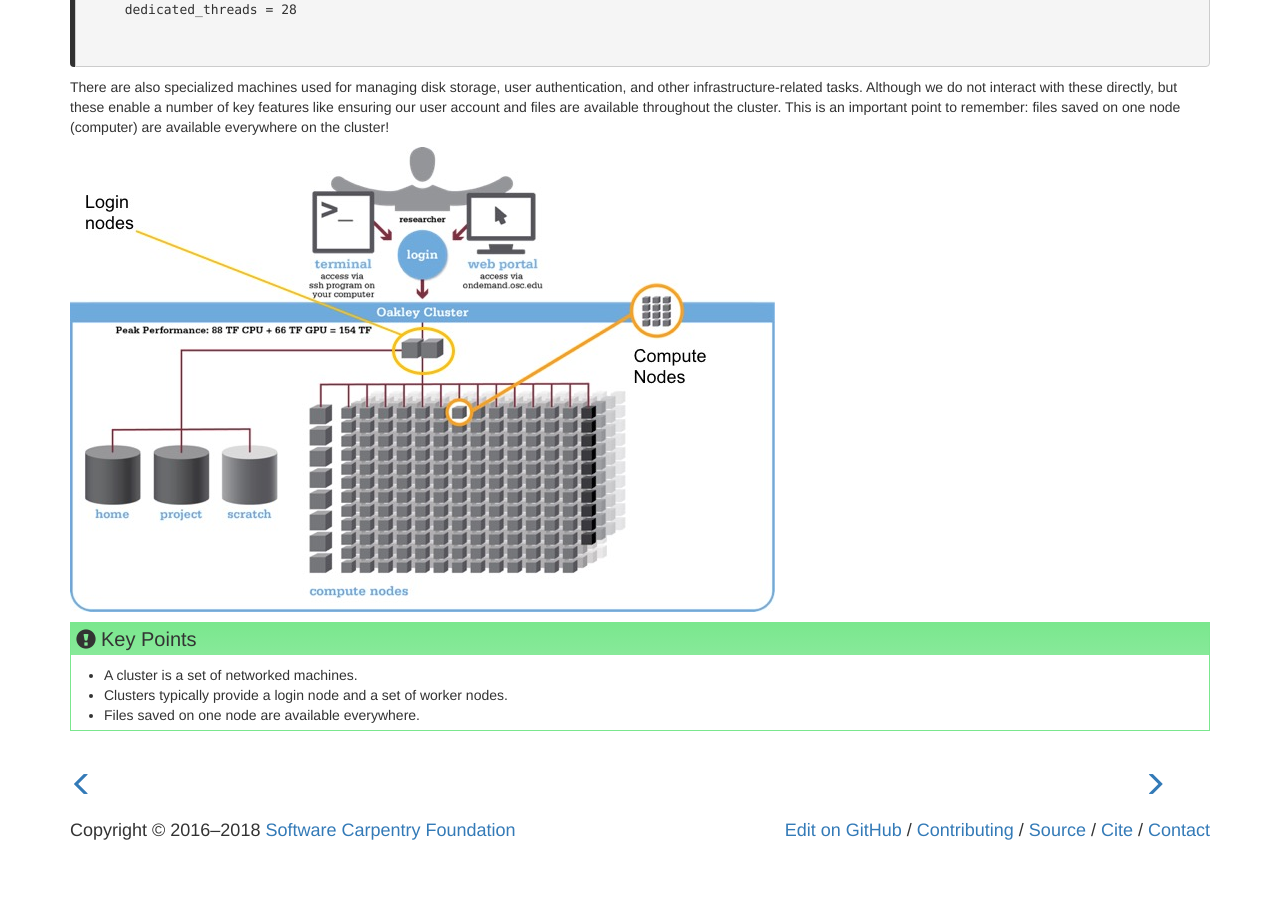
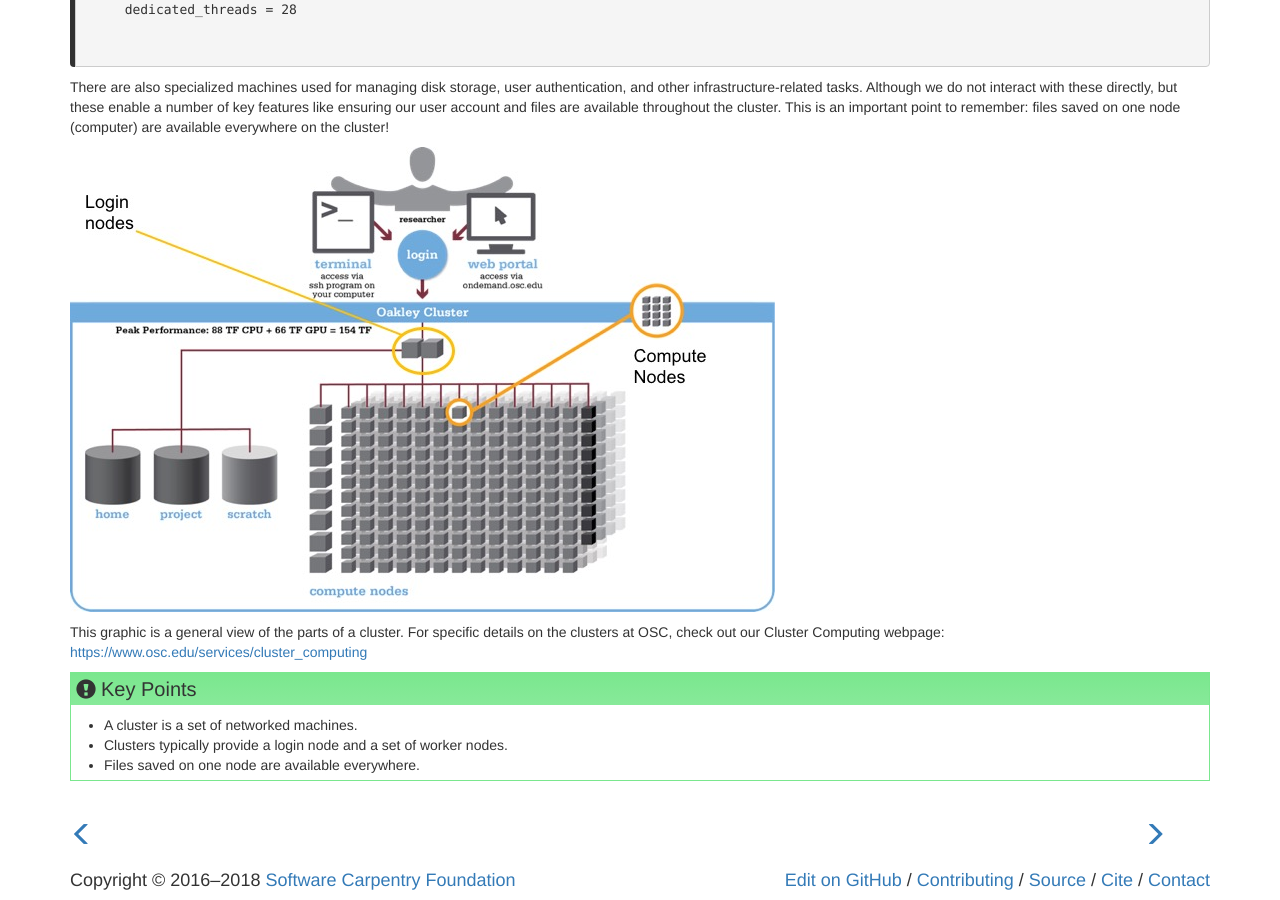
Before and after one commit to khill42/OSC_IntroHPC, a Jekyll site: the page built from _episodes/11-cluster.md, in a window 1280 px wide and 900 px high, scrolled down 2044 px. Built offline with Jekyll 4.4.1, drawn with Linux system fonts in a browser that asks for light colours; before the commit the page ends 2894 px from its top, so only the background shows below that.

Commit message:
Update 11-cluster.md

```diff
--- a/_episodes/11-cluster.md
+++ b/_episodes/11-cluster.md
@@ -119,3 +119,6 @@ This is an important point to remember:
 files saved on one node (computer) are available everywhere on the cluster!
 
 ![Structure of Cluster](../files/cluster_login.jpg)
+
+This graphic is a general view of the parts of a cluster. For specific details on the clusters at OSC, check out our
+Cluster Computing webpage: [https://www.osc.edu/services/cluster_computing](https://www.osc.edu/services/cluster_computing)
```
